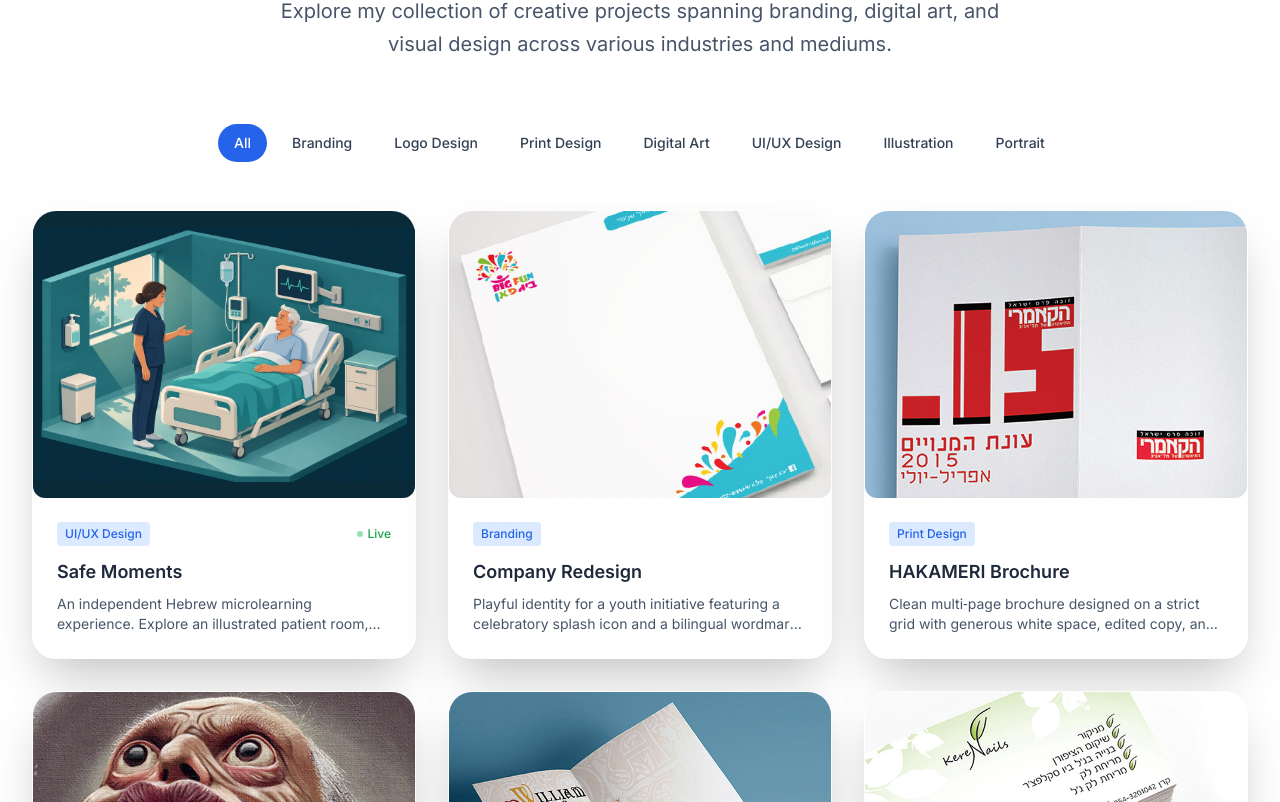
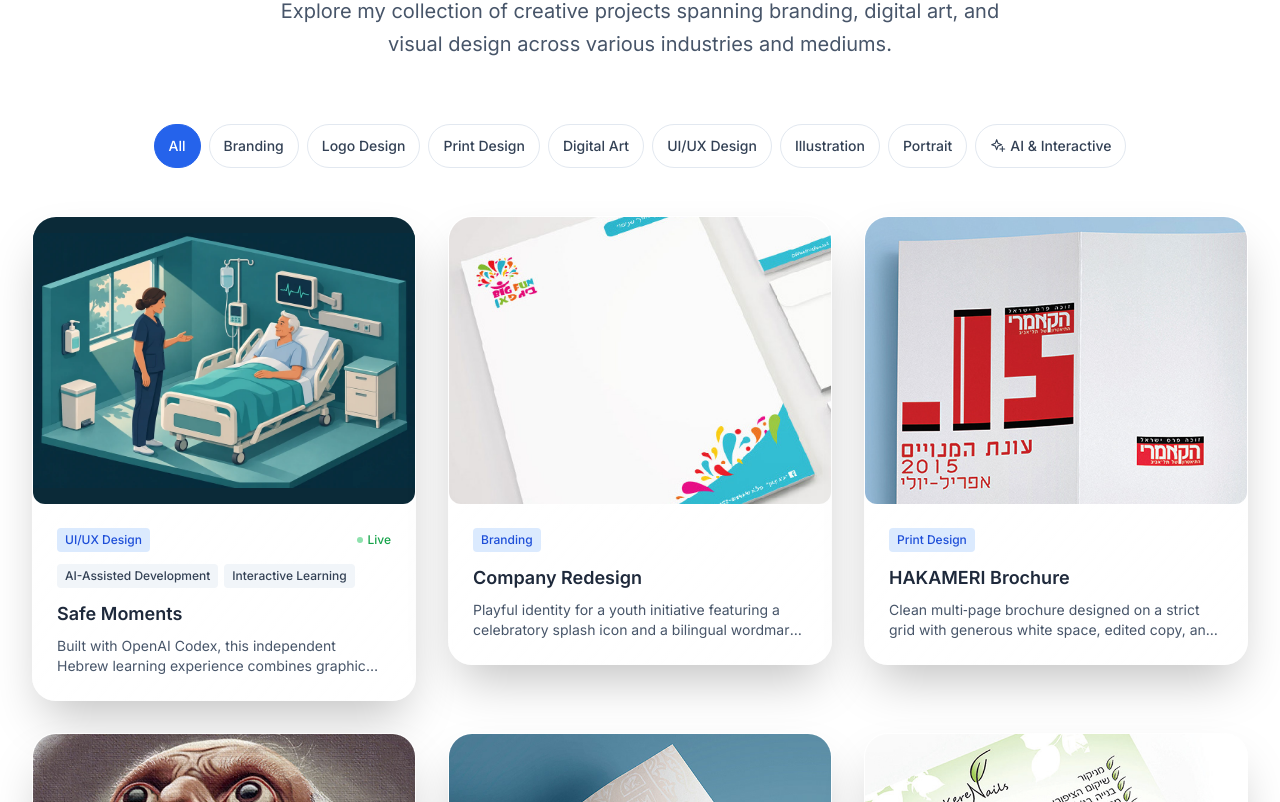
Before and after one commit to ilansas94/PortfolioIlanSas, a Next.js app: page / in a window 1280 px wide. Shown: the part 2518-3320 px from the top of the page. Built offline with nearby package versions, Linux system fonts and the light colour scheme.

Commit message:
Add AI & Interactive portfolio category and Safe Moments tags

```diff
--- a/components/Portfolio.tsx
+++ b/components/Portfolio.tsx
@@ -12,11 +12,19 @@ import {
   animations
 } from "@/components/DesignSystem";
 
-// Types
+const filterCategories = [
+  "All", "Branding", "Logo Design", "Print Design", "Digital Art",
+  "UI/UX Design", "Illustration", "Portrait", "AI & Interactive"
+] as const;
+
+type FilterCategory = (typeof filterCategories)[number];
+type ProjectCategory = Exclude<FilterCategory, "All"> | "Poster Design";
+
 interface PortfolioItem {
   id: number;
   title: string;
-  category: string;
+  categories: [ProjectCategory, ...ProjectCategory[]];
+  cardTags?: string[];
   description: string;
   image: string;
   detailImage: string;
@@ -34,19 +42,24 @@ const portfolioItems: PortfolioItem[] = [
   {
     id: 16,
     title: "Safe Moments",
-    category: "UI/UX Design",
-    description: "An independent Hebrew microlearning experience. Explore an illustrated patient room, discover the WHO Five Moments for Hand Hygiene, and apply them in five practice scenarios.",
+    categories: ["UI/UX Design", "AI & Interactive"],
+    cardTags: ["AI-Assisted Development", "Interactive Learning"],
+    description: "Built with OpenAI Codex, this independent Hebrew learning experience combines graphic design, UX design, and interactive development. An illustrated, animated patient room guides learners through the WHO Five Moments for Hand Hygiene and five practice scenarios.",
     image: "/learning-lab/portfolio-cover.webp",
     detailImage: "/learning-lab/portfolio-cover.webp",
     liveHref: "/learning-lab",
     isPrototype: true,
-    tags: ["Learning Design", "Isometric Artwork", "Accessibility"]
+    tags: ["Learning Design", "Isometric Artwork", "Accessibility"],
+    highlights: [
+      "AI-assisted visual exploration for the illustrated patient room",
+      "Interactive learning, animation, and responsive development with OpenAI Codex"
+    ]
   },
 
   {
     id: 2,
     title: "Company Redesign",
-    category: "Branding",
+    categories: ["Branding"],
     description: "Playful identity for a youth initiative featuring a celebratory splash icon and a bilingual wordmark. The system extends to stationery, event shirts, and social posts with a bright, optimistic palette.",
     image: "/Essets/BIGFUN.jpg",
     detailImage: "/Essets/BIGFUN_in.jpg",
@@ -66,7 +79,7 @@ const portfolioItems: PortfolioItem[] = [
   {
     id: 3,
     title: "HAKAMERI Brochure",
-    category: "Print Design",
+    categories: ["Print Design"],
     description: "Clean multi‑page brochure designed on a strict grid with generous white space, edited copy, and image‑first spreads. Prepared press‑ready with bleeds, CMYK color management, and export specs for offset printing.",
     image: "/Essets/BROCHURE HAKAMERI.jpg",
     detailImage: "/Essets/BROCHURE HAKAMERI_inside.jpg",
@@ -83,7 +96,7 @@ const portfolioItems: PortfolioItem[] = [
   {
     id: 5,
     title: "Digital Painting",
-    category: "Digital Art",
+    categories: ["Digital Art", "Illustration", "Portrait"],
     description: "Illustrative concept piece painted in a layered workflow with textured brushes and soft lighting. Focus on mood, color harmony, and painterly details across characters and environment.",
     image: "/Essets/DIGITAL PAINTING.jpg",
     detailImage: "/Essets/DIGITAL PAINTING_inside.jpg",
@@ -95,7 +108,7 @@ const portfolioItems: PortfolioItem[] = [
   {
     id: 6,
     title: "Gesture Poster",
-    category: "Poster Design",
+    categories: ["Poster Design"],
     description: "Exploration of motion through expressive line work and layered textures. Designed for large‑format printing with attention to contrast, viewing distance, and visual rhythm.",
     image: "/Essets/GESTURE POSTER.jpg",
     detailImage: "/Essets/GESTURE POSTER_inside.jpg",
@@ -111,7 +124,7 @@ const portfolioItems: PortfolioItem[] = [
   {
     id: 8,
     title: "Keren Nails Logo",
-    category: "Logo Design",
+    categories: ["Logo Design"],
     description: "Clean, feminine mark for a beauty studio—balanced letterforms, subtle curves, and a neutral palette. Optimized for signage, appointment cards, and Instagram profile usage.",
     image: "/Essets/KEREN NAILS LOGO.jpg",
     detailImage: "/Essets/KEREN NAILS LOGO_inside.jpg",
@@ -123,7 +136,7 @@ const portfolioItems: PortfolioItem[] = [
   {
     id: 9,
     title: "Landing Page Prototype",
-    category: "UI/UX Design",
+    categories: ["UI/UX Design"],
     description: "Responsive landing page for a mini‑course: clear hero value prop, course syllabus highlights, pricing section, and testimonial carousel. Built in Figma with clickable flows for key CTAs.",
     image: "/Essets/LANDING PAGE PROTOTYPE.png",
     detailImage: "/Essets/LANDING.png",
@@ -137,7 +150,7 @@ const portfolioItems: PortfolioItem[] = [
   {
     id: 10,
     title: "PASSPORTOGO",
-    category: "Logo Design",
+    categories: ["Logo Design"],
     description: "Friendly travel mark that combines motion and direction cues—ideal for tickets, app icons, and social avatars. Designed to stay legible at small sizes.",
     image: "/Essets/PASSPORTOGO.png",
     detailImage: "/Essets/PASSPORTOGO LOGO DESIGN_inside.jpg",
@@ -149,7 +162,7 @@ const portfolioItems: PortfolioItem[] = [
   {
     id: 11,
     title: "Sketchbook",
-    category: "Illustration",
+    categories: ["Illustration"],
     description: "Selected pages from ongoing studies—anatomy, objects, and quick thumbnails. Focused on process, line economy, and ideation rather than polished finishes.",
     image: "/Essets/SKETCHBOOK.jpg",
     detailImage: "/Essets/SKETCHBOOK_inside.jpg",
@@ -161,7 +174,7 @@ const portfolioItems: PortfolioItem[] = [
   {
     id: 13,
     title: "SPACE Logo",
-    category: "Logo Design",
+    categories: ["Logo Design"],
     description: "Modern tech‑leaning mark inspired by orbits and negative space. Designed to work on dark backgrounds and to scale cleanly from favicon to signage.",
     image: "/Essets/SPACE LOGO.jpg",
     detailImage: "/Essets/SPACE LOGO_inside.jpg",
@@ -173,7 +186,7 @@ const portfolioItems: PortfolioItem[] = [
   {
     id: 14,
     title: "THE GRIND Logo",
-    category: "Logo Design",
+    categories: ["Logo Design"],
     description: "Primary badge for the coffee brand—robust letterforms and simple geometry for easy reproduction on cups, stickers, and merchandise.",
     image: "/Essets/THE GRIND LOGO.jpg",
     detailImage: "/Essets/THE GRIND LOGO_inside.jpg",
@@ -185,7 +198,7 @@ const portfolioItems: PortfolioItem[] = [
   {
     id: 15,
     title: "Twitchy Rabbit Logo",
-    category: "Logo Design",
+    categories: ["Logo Design"],
     description: "Energetic mascot character tailored for gaming/streaming contexts. Strong silhouette and expressive features make it instantly recognizable as an avatar.",
     image: "/Essets/TWITCHY RABBIT LOGO.jpg",
     detailImage: "/Essets/TWITCHY RABBIT LOGO_inside.jpg",
@@ -197,8 +210,6 @@ const portfolioItems: PortfolioItem[] = [
 
 
 ];
-
-const categories = ["All", "Branding", "Logo Design", "Print Design", "Digital Art", "UI/UX Design", "Illustration", "Portrait"];
 
 interface PortfolioModalProps {
   item: PortfolioItem | null;
@@ -320,7 +331,7 @@ const PortfolioModal = ({ item, isOpen, onClose }: PortfolioModalProps) => {
                 <div className="flex flex-col justify-center space-y-6">
                   <div>
                     <span className="inline-block px-3 py-1 bg-blue-100 text-blue-600 rounded-full text-sm font-medium mb-4">
-                      {item.category}
+                      {item.categories[0]}
                     </span>
                     <h3 id="portfolio-project-title" className="text-3xl font-bold text-slate-800 mb-4">
                       {item.title}
@@ -404,7 +415,7 @@ const PortfolioModal = ({ item, isOpen, onClose }: PortfolioModalProps) => {
 };
 
 export const Portfolio = () => {
-  const [activeCategory, setActiveCategory] = useState("All");
+  const [activeCategory, setActiveCategory] = useState<FilterCategory>("All");
   const [selectedItem, setSelectedItem] = useState<typeof portfolioItems[number] | null>(null);
   const [isModalOpen, setIsModalOpen] = useState(false);
 
@@ -435,10 +446,7 @@ export const Portfolio = () => {
 
   const filteredItems = activeCategory === "All"
     ? baseItems
-    : baseItems.filter(item =>
-        item.category === activeCategory ||
-        (["Portrait", "Illustration"].includes(activeCategory) && item.tags.includes(activeCategory))
-      );
+    : baseItems.filter(item => item.categories.includes(activeCategory));
 
   const openModal = (item: typeof portfolioItems[0]) => {
     setSelectedItem(item);
@@ -476,16 +484,19 @@ export const Portfolio = () => {
           initial={{ opacity: 0, y: 20 }}
           whileInView={{ opacity: 1, y: 0 }}
           transition={{ duration: 0.6 }}
-          className="flex flex-wrap justify-center gap-2 mb-12"
+          role="group"
+          aria-label="Filter projects by category"
+          className="mx-auto mb-8 grid max-w-lg grid-cols-3 gap-1.5 max-[350px]:grid-cols-[1fr_1fr_1.2fr] sm:mb-12 sm:flex sm:max-w-none sm:flex-wrap sm:justify-center sm:gap-2"
         >
-          {categories.map((category) => (
+          {filterCategories.map((category) => (
             <motion.button
               key={category}
               onClick={() => setActiveCategory(category)}
-              className={`px-4 py-2 rounded-full text-sm font-medium transition-colors duration-300 ${
+              aria-pressed={activeCategory === category}
+              className={`inline-flex min-h-11 items-center justify-center gap-1 whitespace-nowrap rounded-full border px-1 py-2 text-[11px] font-medium transition-colors focus-visible:outline focus-visible:outline-2 focus-visible:outline-offset-2 focus-visible:outline-blue-600 sm:px-3.5 sm:text-sm ${
                 activeCategory === category
-                  ? "bg-blue-600 text-white"
-                  : "bg-white/60 border border-white/40 text-slate-700 hover:bg-white/80 hover:animate-[focus-pulse_0.3s_ease-in-out]"
+                  ? "border-blue-600 bg-blue-600 text-white"
+                  : "border-slate-200 bg-white/60 text-slate-700 hover:bg-blue-50"
               }`}
               whileHover={{
                 scale: 1.02,
@@ -494,6 +505,12 @@ export const Portfolio = () => {
               }}
               whileTap={{ scale: 0.98 }}
             >
+              {category === "AI & Interactive" && (
+                <svg aria-hidden="true" viewBox="0 0 24 24" fill="none" stroke="currentColor" strokeWidth="1.7" strokeLinecap="round" strokeLinejoin="round" className="h-3 w-3 shrink-0 sm:h-4 sm:w-4">
+                  <path d="M10 2.5 12 8l5.5 2-5.5 2-2 5.5L8 12l-5.5-2L8 8 10 2.5Z" />
+                  <path d="M18.5 13v7m-3.5-3.5h7" />
+                </svg>
+              )}
               {category}
             </motion.button>
           ))}
@@ -549,9 +566,9 @@ export const Portfolio = () => {
                   </div>
 
                   <div className="p-6">
-                    <div className="flex items-center justify-between mb-3">
-                      <span className="px-2 py-1 bg-blue-100 text-blue-600 rounded text-xs font-medium">
-                        {item.category}
+                    <div className="mb-3 flex items-center justify-between gap-2">
+                      <span className="rounded bg-blue-100 px-2 py-1 text-xs font-medium text-blue-700">
+                        {item.categories[0]}
                       </span>
                       {item.isPrototype && (
                         <div className="flex items-center space-x-1">
@@ -560,6 +577,15 @@ export const Portfolio = () => {
                         </div>
                       )}
                     </div>
+                    {item.cardTags && (
+                      <div className="mb-3 flex flex-wrap gap-1.5">
+                        {item.cardTags.map(tag => (
+                          <span key={tag} className="rounded bg-slate-100 px-2 py-1 text-xs font-medium text-slate-700">
+                            {tag}
+                          </span>
+                        ))}
+                      </div>
+                    )}
                     <h3 className="text-lg font-semibold text-slate-800 mb-2">
                       {item.title}
                     </h3>
```
